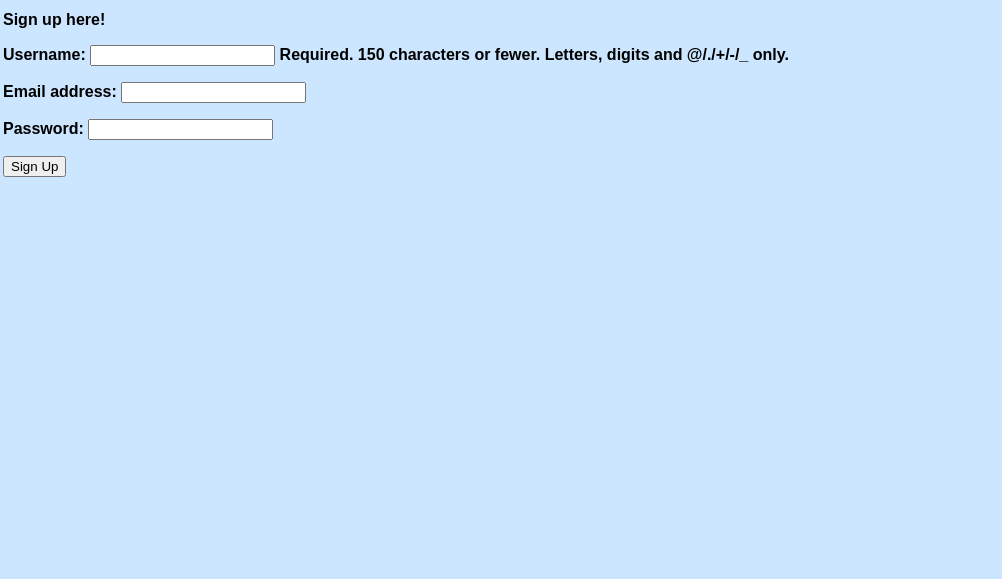
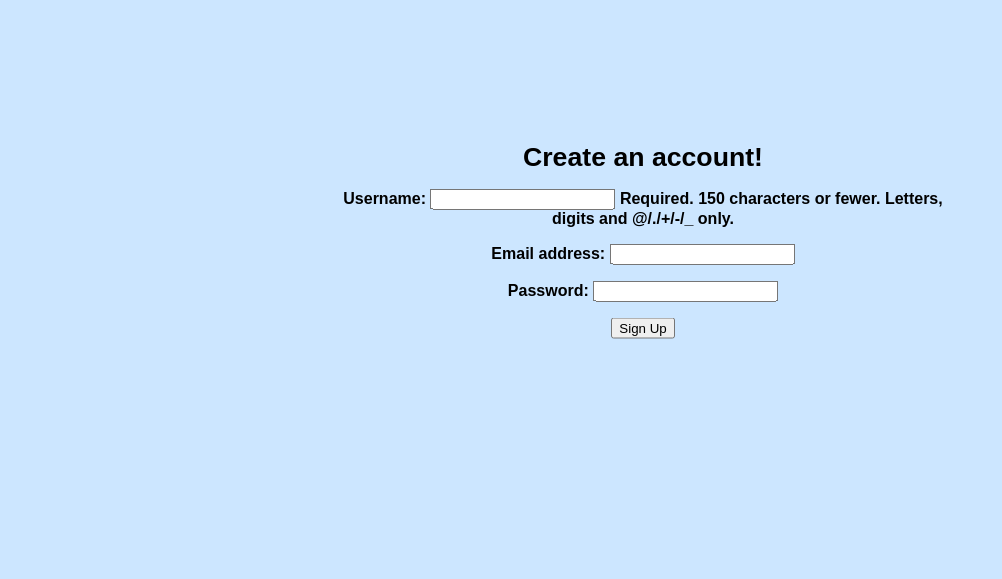
Before and after one commit to Hippodoodle/clicker.png, a Django app: page /clicker_app/signup/ in a window 1280 px wide. Shown: the part 107-686 px from the top of the page, without its empty margins (0-1002 px from the left). Run offline with Django 3.2, Linux system fonts and the light colour scheme.

Commit message:
changed signup as well

```diff
--- a/templates/clicker_app/signup.html
+++ b/templates/clicker_app/signup.html
@@ -9,14 +9,18 @@
 {% block body_block %}
     <div>
         {% if registered %}
+        <h2 class="central">
         <strong>Thank you for signing up!</strong>
+        <h2>
         {% else %}
-        <strong>Sign up here!</strong>
+        <div class="central">
+            <h2>Create an account!</h2>
             <form id="user_form" method="POST" action="{% url 'clicker_app:signup' %}">
                 {% csrf_token %}
                 {{ user_form.as_p }}
                 <input type="submit" name="submit" value="Sign Up" />
             </form>
+        </div>
         {% endif %}
     </div>
 {% endblock %}
```
Lines whose indentation alone changed are shown as unchanged.
